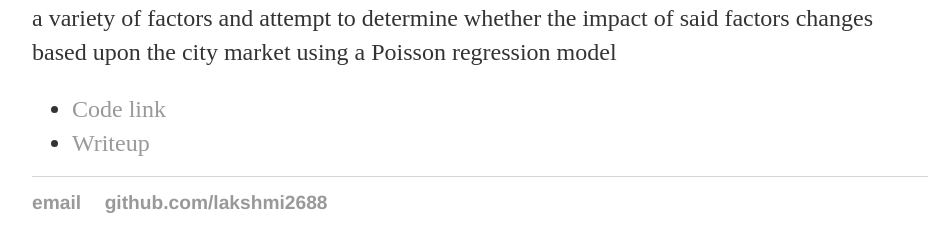
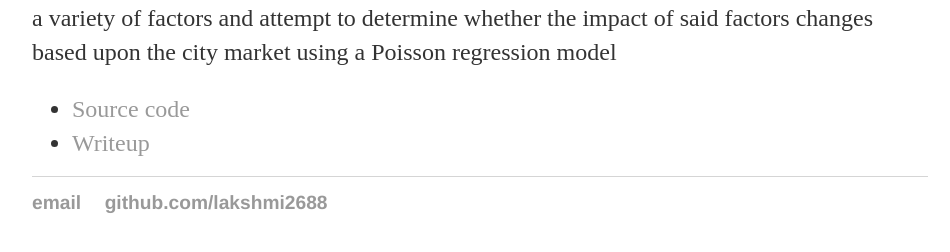
Before and after one commit to lakshmi2688/lakshmi2688.github.io, a Jekyll site: the page built from _posts/2020-10-01-Analyze-Housing-Prices.md, in a window 1280 px wide. Shown: the part 302-554 px from the top of the page, without its empty margins (160-1110 px from the left). Built offline with Jekyll 4.4.1, drawn with Linux system fonts in a browser that asks for light colours.

Commit message:
Update 2020-10-01-Analyze-Housing-Prices.md

```diff
--- a/_posts/2020-10-01-Analyze-Housing-Prices.md
+++ b/_posts/2020-10-01-Analyze-Housing-Prices.md
@@ -6,5 +6,5 @@
 
 In this project, the association between the price per night of a listing is assessed based upon a variety of factors and attempt to determine whether the impact of said factors changes based upon the city market using a Poisson regression model
 
-<ul><li><a href="/AnalyzeHousingPrices.html">Code link</a></li>
-<li><a href="/AnalyzeHousingPrices_Writeup.pdf">Writeup</a></li></ul>
+<ul><li><a href="/assets/AnalyzeHousePrices/AnalyzeHousingPrices.html">Source code</a></li>
+<li><a href="/assets/AnalyzeHousePrices/AnalyzeHousingPrices_Writeup.pdf">Writeup</a></li></ul>
```
